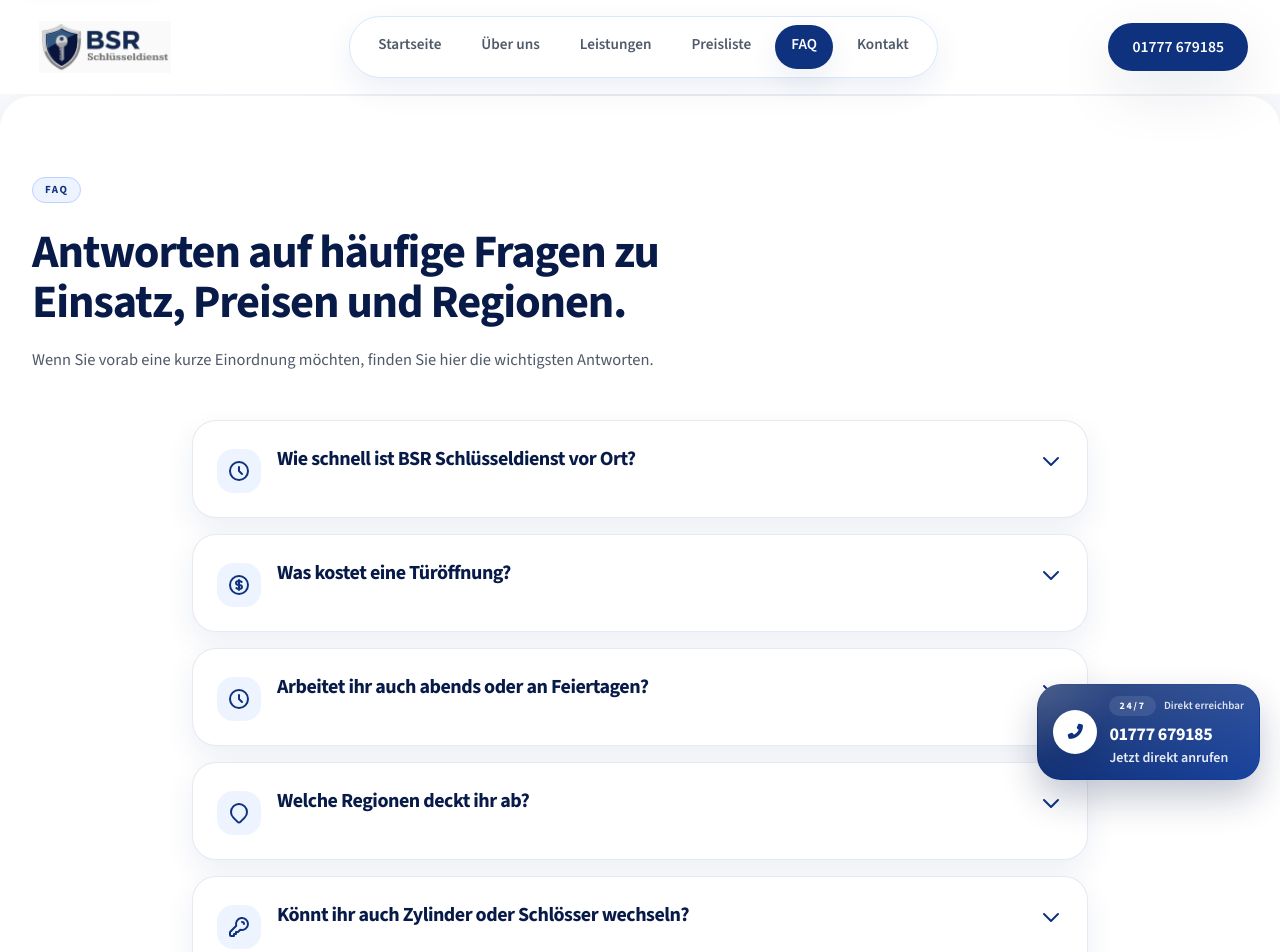
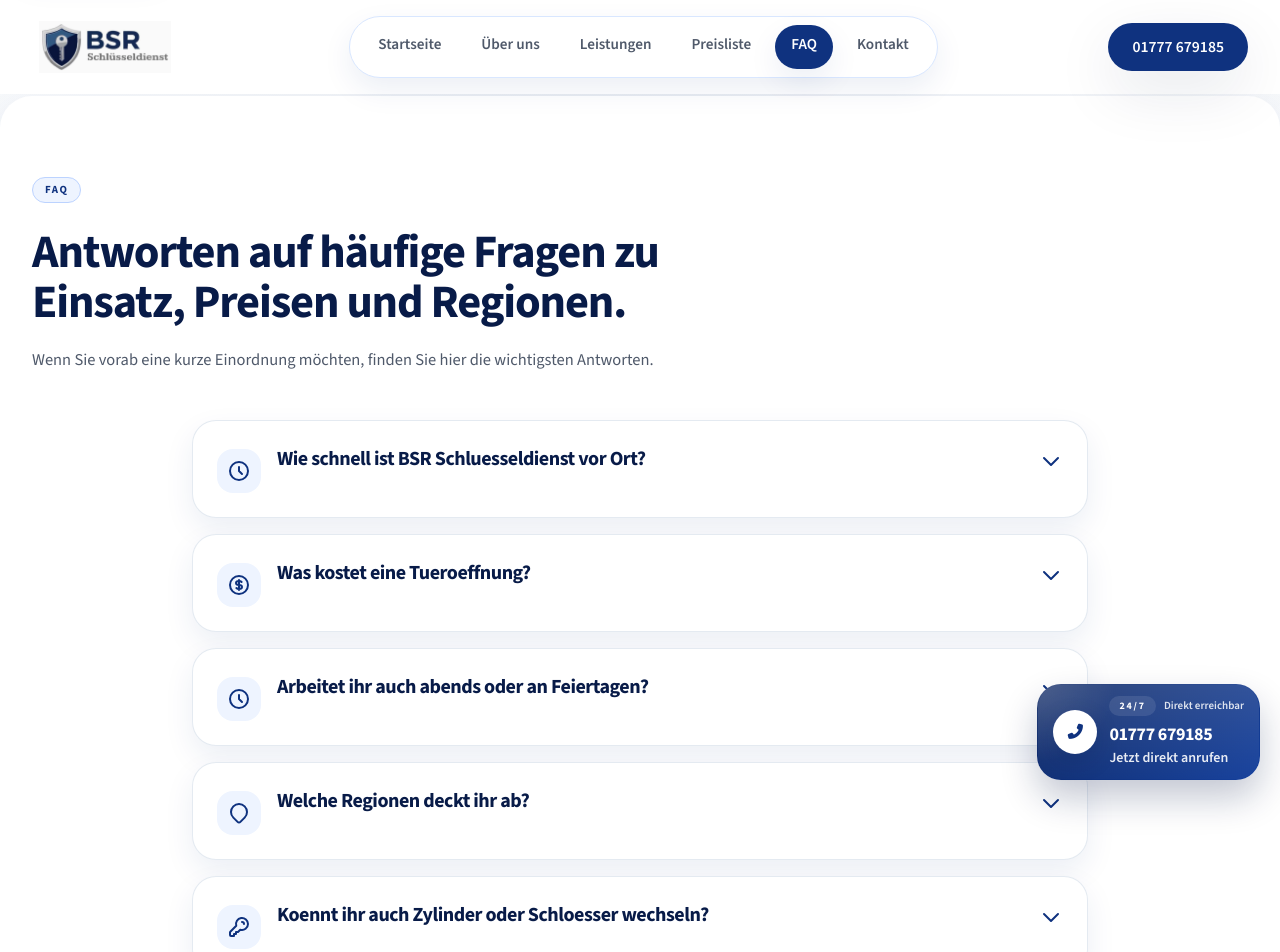
Before and after one commit to sedatakyol-49/bsr-schl-sseldienst, an Angular app: page /faq in a window 1280 px wide. Shown: the top 952 px of the page. Built offline with nearby package versions, Linux system fonts and the light colour scheme.

Commit message:
fixed google kommentar

```diff
--- /dev/null
+++ b/src/app/data/faq-items.ts
@@ -0,0 +1,38 @@
+export interface FaqItemData {
+  question: string;
+  answer: string;
+  icon?: string;
+}
+
+export const FAQ_ITEMS: FaqItemData[] = [
+  {
+    question: 'Wie schnell ist BSR Schluesseldienst vor Ort?',
+    answer: 'Je nach Standort und Verkehrslage reagieren wir fuer Freiburg und Suedbaden schnell und regional abgestimmt.',
+    icon: 'M12 8v4l3 3m6-3a9 9 0 11-18 0 9 9 0 0118 0z'
+  },
+  {
+    question: 'Was kostet eine Tueroeffnung?',
+    answer: 'Die wichtigsten Preispositionen finden Sie auf unserer Preisliste. Fuer eine zugefallene Tuer beginnt der Einsatz tagsueber bei 89 EUR.',
+    icon: 'M12 8c-1.657 0-3 .895-3 2s1.343 2 3 2 3 .895 3 2-1.343 2-3 2m0-8c1.11 0 2.08.402 2.599 1M12 8V7m0 1v8m0 0v1m0-1c-1.11 0-2.08-.402-2.599-1M21 12a9 9 0 11-18 0 9 9 0 0118 0z'
+  },
+  {
+    question: 'Arbeitet ihr auch abends oder an Feiertagen?',
+    answer: 'Ja. Fuer Abend-, Nacht- sowie Sonn- und Feiertagseinsaetze gelten die entsprechenden Preisstaffeln aus der Preisliste.',
+    icon: 'M12 8v4l3 3m6-3a9 9 0 11-18 0 9 9 0 0118 0z'
+  },
+  {
+    question: 'Welche Regionen deckt ihr ab?',
+    answer: 'Freiburg, Emmendingen, Ettenheim, Lahr, Offenburg, Bad Krozingen, Muellheim, Neuenburg, Weil am Rhein, Loerrach, Rheinfelden und weitere Orte in Suedbaden.',
+    icon: 'M17.657 16.657L13.414 20.9a1.998 1.998 0 01-2.827 0l-4.244-4.243a8 8 0 1111.314 0z'
+  },
+  {
+    question: 'Koennt ihr auch Zylinder oder Schloesser wechseln?',
+    answer: 'Ja. Zylinderwechsel, Schlosswechsel und Reparaturen an Tueren und Beschlaegen gehoeren zu unserem Standard-Leistungsspektrum.',
+    icon: 'M15 7a2 2 0 012 2m4 0a6 6 0 01-7.743 5.743L11 17H9v2H7v2H4a1 1 0 01-1-1v-2.586a1 1 0 01.293-.707l5.964-5.964A6 6 0 1121 9z'
+  },
+  {
+    question: 'Wie kann ich euch am schnellsten erreichen?',
+    answer: 'Am direktesten ueber 01777 679185 oder per E-Mail an Info@bsr-schluesseldienst.de.',
+    icon: 'M3 5a2 2 0 012-2h3.28a1 1 0 01.948.684l1.498 4.493a1 1 0 01-.502 1.21l-2.257 1.13a11.042 11.042 0 005.516 5.516l1.13-2.257a1 1 0 011.21-.502l4.493 1.498a1 1 0 01.684.949V19a2 2 0 01-2 2h-1C9.716 21 3 14.284 3 6V5z'
+  }
+];
--- a/src/app/pages/faq/faq.component.ts
+++ b/src/app/pages/faq/faq.component.ts
@@ -2,6 +2,7 @@ import { Component } from '@angular/core';
 import { CommonModule } from '@angular/common';
 import { RouterLink } from '@angular/router';
 import { trigger, state, style, transition, animate } from '@angular/animations';
+import { FAQ_ITEMS } from '../../data/faq-items';
 
 @Component({
   selector: 'app-faq',
@@ -18,14 +19,7 @@ import { trigger, state, style, transition, animate } from '@angular/animations'
   ]
 })
 export class FaqComponent {
-  faqs = [
-    { question: 'Wie schnell ist BSR Schlüsseldienst vor Ort?', answer: 'Je nach Standort und Verkehrslage reagieren wir für Freiburg und Südbaden schnell und regional abgestimmt.', isExpanded: false, icon: 'M12 8v4l3 3m6-3a9 9 0 11-18 0 9 9 0 0118 0z' },
-    { question: 'Was kostet eine Türöffnung?', answer: 'Die wichtigsten Preispositionen finden Sie auf unserer Preisliste. Für eine zugefallene Tür beginnt der Einsatz tagsüber bei 89 EUR.', isExpanded: false, icon: 'M12 8c-1.657 0-3 .895-3 2s1.343 2 3 2 3 .895 3 2-1.343 2-3 2m0-8c1.11 0 2.08.402 2.599 1M12 8V7m0 1v8m0 0v1m0-1c-1.11 0-2.08-.402-2.599-1M21 12a9 9 0 11-18 0 9 9 0 0118 0z' },
-    { question: 'Arbeitet ihr auch abends oder an Feiertagen?', answer: 'Ja. Für Abend-, Nacht- sowie Sonn- und Feiertagseinsätze gelten die entsprechenden Preisstaffeln aus der Preisliste.', isExpanded: false, icon: 'M12 8v4l3 3m6-3a9 9 0 11-18 0 9 9 0 0118 0z' },
-    { question: 'Welche Regionen deckt ihr ab?', answer: 'Freiburg, Emmendingen, Ettenheim, Lahr, Offenburg, Bad Krozingen, Müllheim, Neuenburg, Weil am Rhein, Lörrach, Rheinfelden und weitere Orte in Südbaden.', isExpanded: false, icon: 'M17.657 16.657L13.414 20.9a1.998 1.998 0 01-2.827 0l-4.244-4.243a8 8 0 1111.314 0z' },
-    { question: 'Könnt ihr auch Zylinder oder Schlösser wechseln?', answer: 'Ja. Zylinderwechsel, Schlosswechsel und Reparaturen an Türen und Beschlägen gehören zu unserem Standard-Leistungsspektrum.', isExpanded: false, icon: 'M15 7a2 2 0 012 2m4 0a6 6 0 01-7.743 5.743L11 17H9v2H7v2H4a1 1 0 01-1-1v-2.586a1 1 0 01.293-.707l5.964-5.964A6 6 0 1121 9z' },
-    { question: 'Wie kann ich euch am schnellsten erreichen?', answer: 'Am direktesten über 01777 679185 oder per E-Mail an Info@bsr-schluesseldienst.de.', isExpanded: false, icon: 'M3 5a2 2 0 012-2h3.28a1 1 0 01.948.684l1.498 4.493a1 1 0 01-.502 1.21l-2.257 1.13a11.042 11.042 0 005.516 5.516l1.13-2.257a1 1 0 011.21-.502l4.493 1.498a1 1 0 01.684.949V19a2 2 0 01-2 2h-1C9.716 21 3 14.284 3 6V5z' }
-  ];
+  faqs = FAQ_ITEMS.map(faq => ({ ...faq, isExpanded: false }));
 
   toggleFaq(faq: any) {
     faq.isExpanded = !faq.isExpanded;
--- a/src/app/pages/home/home.component.html
+++ b/src/app/pages/home/home.component.html
@@ -50,7 +50,6 @@
           <div class="review-card-head">
             <div>
               <strong>{{ review.authorName }}</strong>
-              <p>{{ review.relativeDate }}</p>
             </div>
             <div class="review-stars">
               <i *ngFor="let star of stars" class="fas fa-star" [class.opacity-30]="star > review.rating"></i>
@@ -60,7 +59,7 @@
           <div *ngIf="review.ownerResponse" class="review-response">
             <div class="review-response-head">
               <strong>BSR Schlüsseldienst</strong>
-              <span>Inhaber{{ review.ownerResponseDate ? ' · ' + review.ownerResponseDate : '' }}</span>
+              <span>Inhaber</span>
             </div>
             <p>{{ review.ownerResponse }}</p>
           </div>
```
